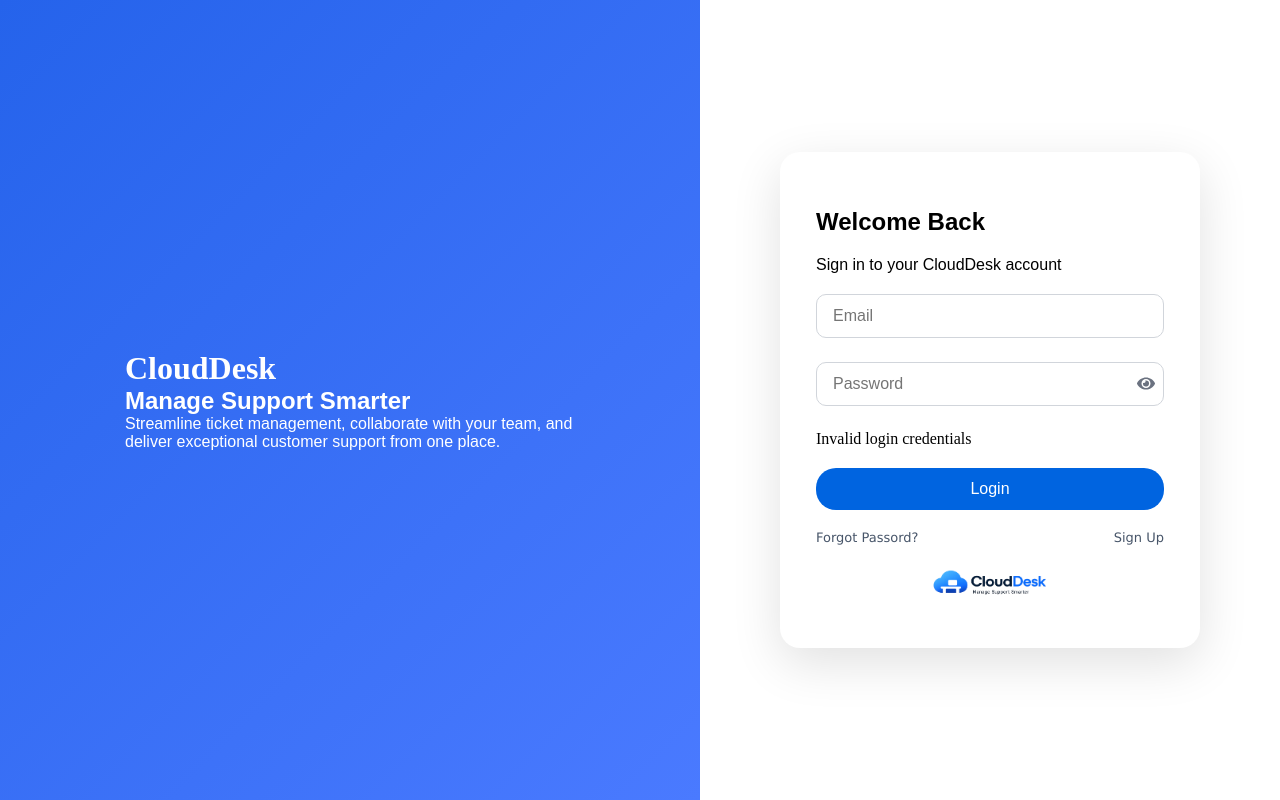
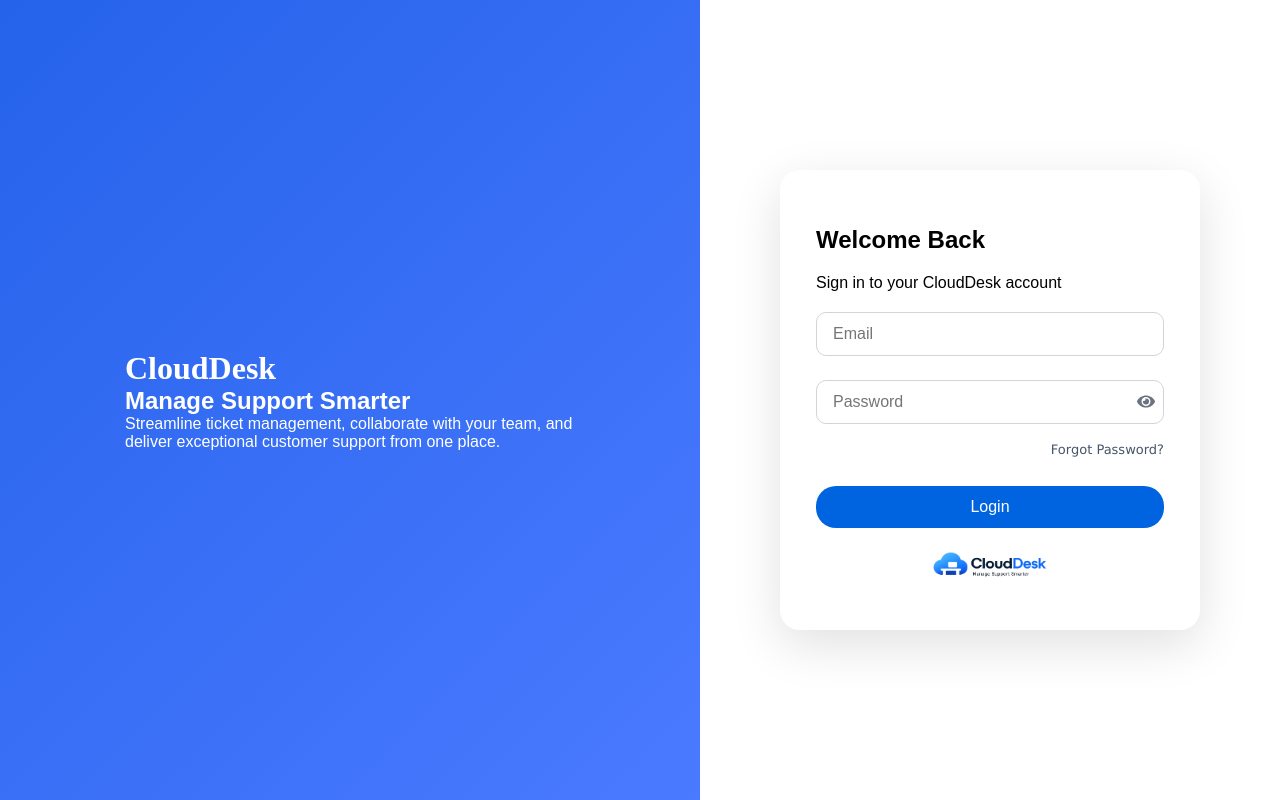
Before and after one commit to akhilkanil1998/CloudDesk, a React (Vite) app in the folder frontend/: page / in a window 1280 px wide. Built offline with nearby package versions, Linux system fonts and the light colour scheme.

Commit message:
Login validations added

```diff
--- a/frontend/src/pages/Login.tsx
+++ b/frontend/src/pages/Login.tsx
@@ -5,6 +5,7 @@ import "../styles/Login.css"
 import logo from"../assets/clouddesk_logo.png"
 import { useNavigate } from "react-router-dom";
 import { FaEye, FaEyeSlash } from "react-icons/fa";
+import axios from "axios";
 
 
 export const Login = () => {
@@ -15,18 +16,48 @@ export const Login = () => {
         password: ""
     });
 
+    const [loginError, setLoginError] = useState("");
+
     const[showPassword, setShowPassword] = useState(false);
    const togglePassword = () => {
     setShowPassword(!showPassword);
-};
+    };
+
+
     const handleLogin = async ( event: SubmitEvent<HTMLFormElement>) => {
     event.preventDefault();
-console.log("Login clicked");
-    const response = await login(loginDetails.email, loginDetails.password);
- console.log(response);
-    localStorage.setItem("access_token", response.access_token);
-     console.log("Navigating...");
-    navigate("/dashboard");
+
+    if(!loginDetails.email && !loginDetails.password)
+    {
+        setLoginError("Enter your email and password");
+        return;
+    }
+
+     if (!loginDetails.email) {
+        setLoginError("Please enter your email");
+        return;
+    }
+
+    if (!loginDetails.password) {
+        setLoginError("Please enter your password");
+        return;
+    }
+
+    try{
+        const response = await login(loginDetails.email, loginDetails.password);
+        localStorage.setItem("access_token", response.access_token);
+        navigate("/dashboard");
+    }
+    catch(error)
+    {
+        if (axios.isAxiosError(error) && error.response?.status === 401) {
+            setLoginError("Invalid login credentials");
+        }
+    }
+
+
+
+
 };
 
     return (<div className="login-page">
@@ -68,6 +99,7 @@ console.log("Login clicked");
                     email: event.target.value
                 }
             )
+            setLoginError("");
             }}
         />
         </div>
@@ -86,6 +118,7 @@ console.log("Login clicked");
                     password: event.target.value
                 }
             )
+            setLoginError("");
             }}
         />
         <button
@@ -97,21 +130,17 @@ console.log("Login clicked");
         </button>
         </div>
        </div>
-       <span>Invalid login credentials</span>
+        <div className="form-links">
+        <div className="forgot-password">
+            <a href="">Forgot Password?</a>
+        </div>
+
+        </div>
+       <span className="error">{loginError}</span>
         <button type="submit" className="login-button">
             Login
         </button>
-        <div className="form-links">
-        <div className="forgot-password">
-            <a href="">Forgot Passord?</a>
-        </div>
 
-        <div className="signup">
-
-            <a href=""> Sign Up</a>
-        </div>
-
-        </div>
          <div className="logo-container">
                 <img src={logo}
                     alt="clouddesk_logo" className="logo" />
--- a/frontend/src/styles/Login.css
+++ b/frontend/src/styles/Login.css
@@ -126,10 +126,10 @@ p,h2{
 }
 
 .form-links {
-    display: flex;
-    margin-top: 20px;
-    font-size: 14px;
-    justify-content: space-between;
+  display: flex;
+  justify-content: flex-end;
+
+
 }
 
 .form-links a {
@@ -168,3 +168,14 @@ p,h2{
     color: #6b7280;
     font-size: 18px;
 }
+
+.error{
+    font-family: Verdana, Geneva, Tahoma, sans-serif;
+    color: #e32807;
+    font-size: 14px;
+}
+
+.forgot-password{
+     position: relative;
+    top: -8px;
+}
```
